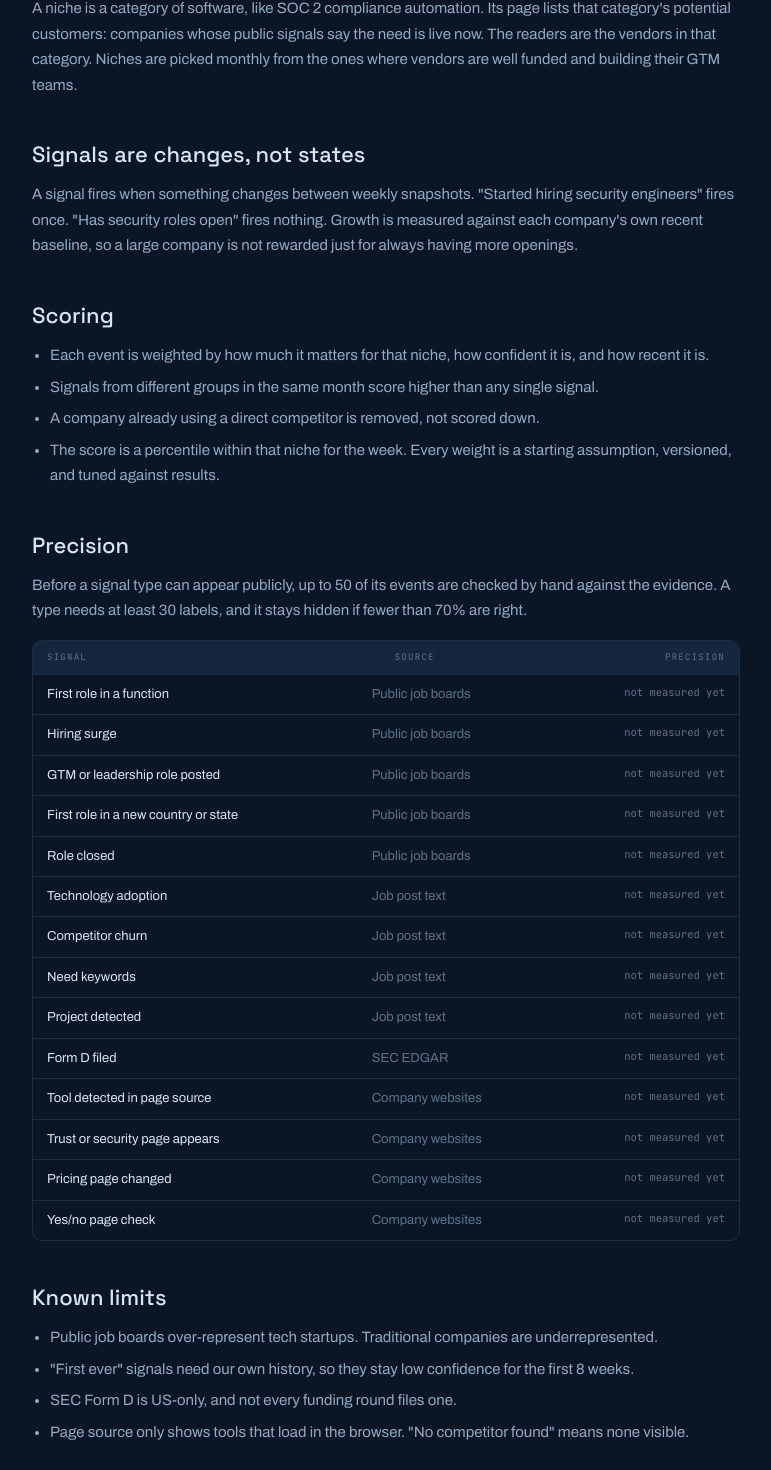
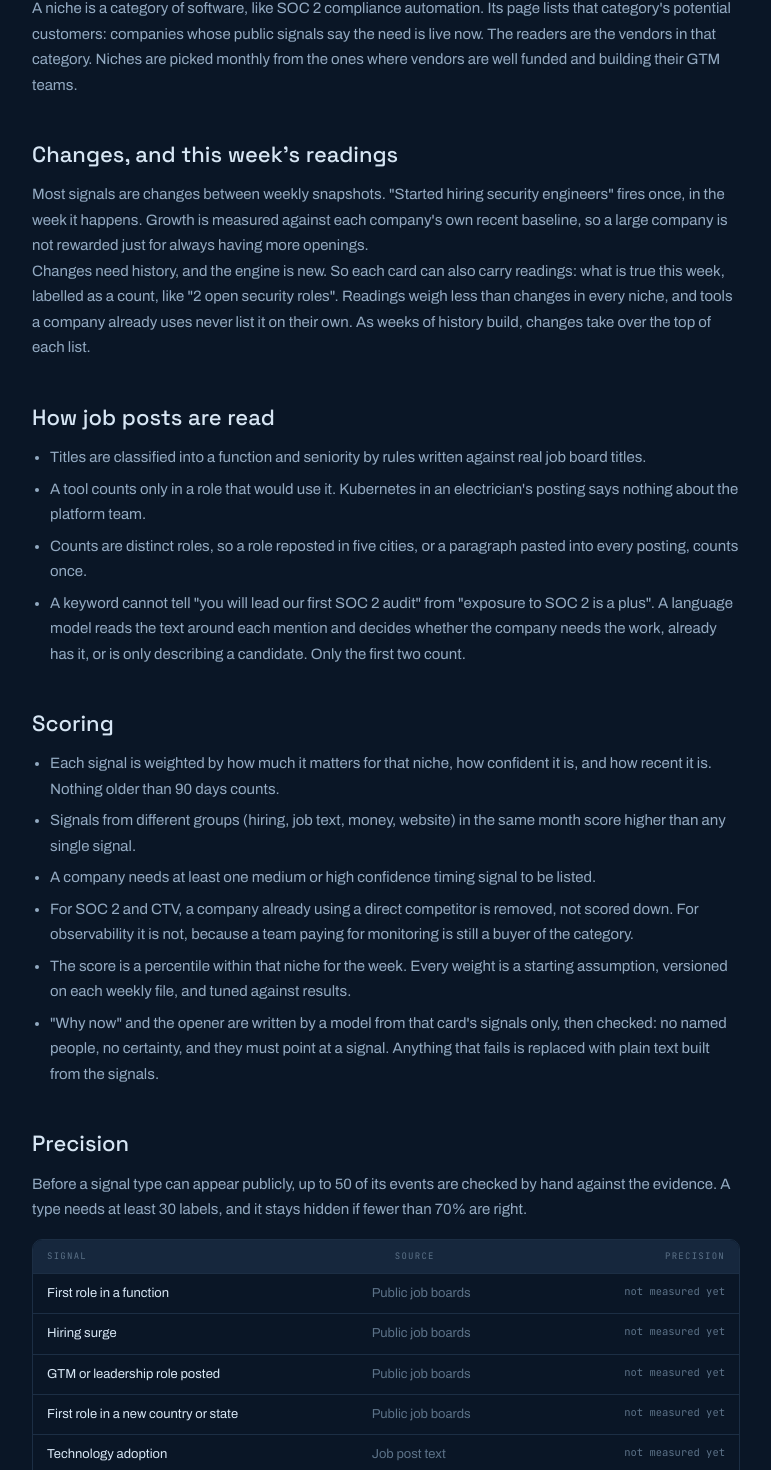
Before and after one commit to Aditya-v05/gtm-portfolio, a Next.js app: page /signals/how-it-works in a window 1280 px wide. Shown: the part 473-1943 px from the top of the page, without its empty margins (254-1025 px from the left). Built offline with nearby package versions, Linux system fonts and the light colour scheme.

Commit message:
Signals: document readings and vendor rules, rewrite how-it-works

```diff
--- a/app/signals/how-it-works/page.tsx
+++ b/app/signals/how-it-works/page.tsx
@@ -14,16 +14,16 @@ const SIGNAL_TYPES = [
   ["Hiring surge", "Public job boards"],
   ["GTM or leadership role posted", "Public job boards"],
   ["First role in a new country or state", "Public job boards"],
-  ["Role closed", "Public job boards"],
   ["Technology adoption", "Job post text"],
   ["Competitor churn", "Job post text"],
   ["Need keywords", "Job post text"],
-  ["Project detected", "Job post text"],
   ["Form D filed", "SEC EDGAR"],
-  ["Tool detected in page source", "Company websites"],
+  ["Tool appears on a homepage", "Company websites"],
   ["Trust or security page appears", "Company websites"],
-  ["Pricing page changed", "Company websites"],
-  ["Yes/no page check", "Company websites"],
+  ["Pricing page adds an enterprise path", "Company websites"],
+  ["Open roles this week (reading)", "Public job boards"],
+  ["Need described in job posts (reading)", "Job post text, checked by a model"],
+  ["Tools in use (reading)", "Job post text and homepages"],
 ] as const;
 
 export default function HowItWorks() {
@@ -55,20 +55,39 @@ export default function HowItWorks() {
             vendors are well funded and building their GTM teams.
           </p>
 
-          <h2>Signals are changes, not states</h2>
+          <h2>Changes, and this week&apos;s readings</h2>
           <p>
-            A signal fires when something changes between weekly snapshots. &quot;Started hiring security
-            engineers&quot; fires once. &quot;Has security roles open&quot; fires nothing. Growth is measured
-            against each company&apos;s own recent baseline, so a large company is not rewarded just for
-            always having more openings.
+            Most signals are changes between weekly snapshots. &quot;Started hiring security engineers&quot;
+            fires once, in the week it happens. Growth is measured against each company&apos;s own recent
+            baseline, so a large company is not rewarded just for always having more openings.
           </p>
+          <p>
+            Changes need history, and the engine is new. So each card can also carry readings: what is
+            true this week, labelled as a count, like &quot;2 open security roles&quot;. Readings weigh less than
+            changes in every niche, and tools a company already uses never list it on their own. As
+            weeks of history build, changes take over the top of each list.
+          </p>
+
+          <h2>How job posts are read</h2>
+          <ul>
+            <li>Titles are classified into a function and seniority by rules written against real job board titles.</li>
+            <li>A tool counts only in a role that would use it. Kubernetes in an electrician&apos;s posting says nothing about the platform team.</li>
+            <li>Counts are distinct roles, so a role reposted in five cities, or a paragraph pasted into every posting, counts once.</li>
+            <li>
+              A keyword cannot tell &quot;you will lead our first SOC 2 audit&quot; from &quot;exposure to SOC 2 is a
+              plus&quot;. A language model reads the text around each mention and decides whether the company
+              needs the work, already has it, or is only describing a candidate. Only the first two count.
+            </li>
+          </ul>
 
           <h2>Scoring</h2>
           <ul>
-            <li>Each event is weighted by how much it matters for that niche, how confident it is, and how recent it is.</li>
-            <li>Signals from different groups in the same month score higher than any single signal.</li>
-            <li>A company already using a direct competitor is removed, not scored down.</li>
-            <li>The score is a percentile within that niche for the week. Every weight is a starting assumption, versioned, and tuned against results.</li>
+            <li>Each signal is weighted by how much it matters for that niche, how confident it is, and how recent it is. Nothing older than 90 days counts.</li>
+            <li>Signals from different groups (hiring, job text, money, website) in the same month score higher than any single signal.</li>
+            <li>A company needs at least one medium or high confidence timing signal to be listed.</li>
+            <li>For SOC 2 and CTV, a company already using a direct competitor is removed, not scored down. For observability it is not, because a team paying for monitoring is still a buyer of the category.</li>
+            <li>The score is a percentile within that niche for the week. Every weight is a starting assumption, versioned on each weekly file, and tuned against results.</li>
+            <li>&quot;Why now&quot; and the opener are written by a model from that card&apos;s signals only, then checked: no named people, no certainty, and they must point at a signal. Anything that fails is replaced with plain text built from the signals.</li>
           </ul>
 
           <h2>Precision</h2>
@@ -93,10 +112,11 @@ export default function HowItWorks() {
 
           <h2>Known limits</h2>
           <ul>
-            <li>Public job boards over-represent tech startups. Traditional companies are underrepresented.</li>
+            <li>The company pool is Y Combinator companies with a public website, and only those whose job board is linked from their own site. That over-represents tech startups.</li>
             <li>&quot;First ever&quot; signals need our own history, so they stay low confidence for the first 8 weeks.</li>
-            <li>SEC Form D is US-only, and not every funding round files one.</li>
-            <li>Page source only shows tools that load in the browser. &quot;No competitor found&quot; means none visible.</li>
+            <li>SEC Form D is US-only, not every round files one, and a filing is matched only when exactly one company in the pool carries its legal name.</li>
+            <li>Homepages are read as served, so a pixel that a tag manager loads later is missed. &quot;No competitor found&quot; means none visible.</li>
+            <li>Workable job boards publish no description text, so job text signals skip those companies.</li>
           </ul>
         </section>
       </main>
--- a/components/signals/CompanyCard.tsx
+++ b/components/signals/CompanyCard.tsx
@@ -33,8 +33,8 @@ export default function CompanyCard({
       </header>
 
       <ol className="sigcard__signals">
-        {c.signals.map((s) => (
-          <li key={`${s.type}-${s.firedAt}`} className="sigrow">
+        {c.signals.map((s, i) => (
+          <li key={`${s.type}-${s.firedAt}-${i}`} className="sigrow">
             <span className={`sigrow__dot sigrow__dot--${s.confidence}`} aria-hidden="true" />
             <span className="sigrow__label">{s.label}</span>
             <time className="sigrow__date" dateTime={s.firedAt}>
```
Also changed, not shown: 1 other file (tests, documents, lock files or other folders).
